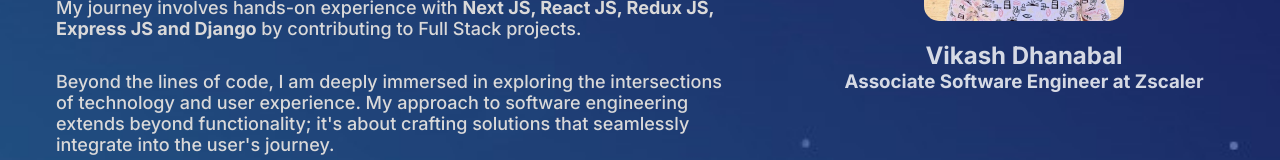
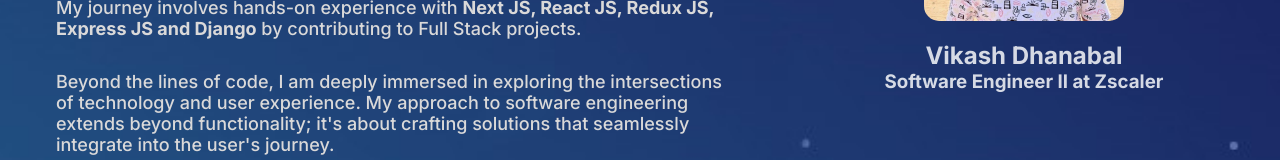
Before and after one commit to vikashd03/Portfolio, a Next.js app: page / in a window 1280 px wide. Shown: the part 307-467 px from the top of the page. Built offline with nearby package versions, Linux system fonts and the light colour scheme.

Commit message:
Update ProfileSection.tsx with role

```diff
--- a/src/components/Profile/ProfileSection.tsx
+++ b/src/components/Profile/ProfileSection.tsx
@@ -17,7 +17,7 @@ const ProfileSection = () => {
       />
       <br />
       <h2>Vikash Dhanabal</h2>
-      <h3>Associate Software Engineer at Zscaler</h3>
+      <h3>Software Engineer II at Zscaler</h3>
       <br />
       <div className={styles.socialmedia_links}>
         <Link
```
